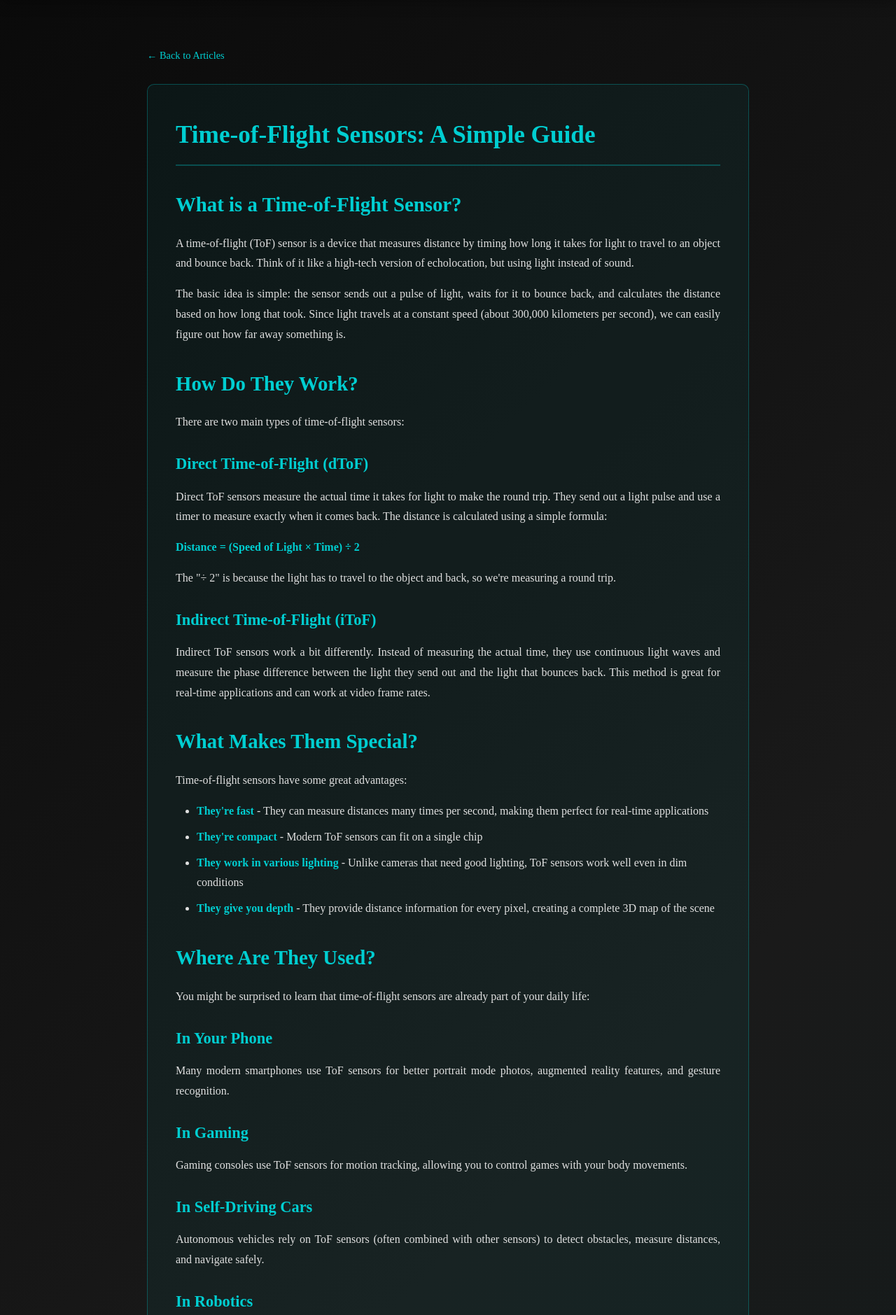
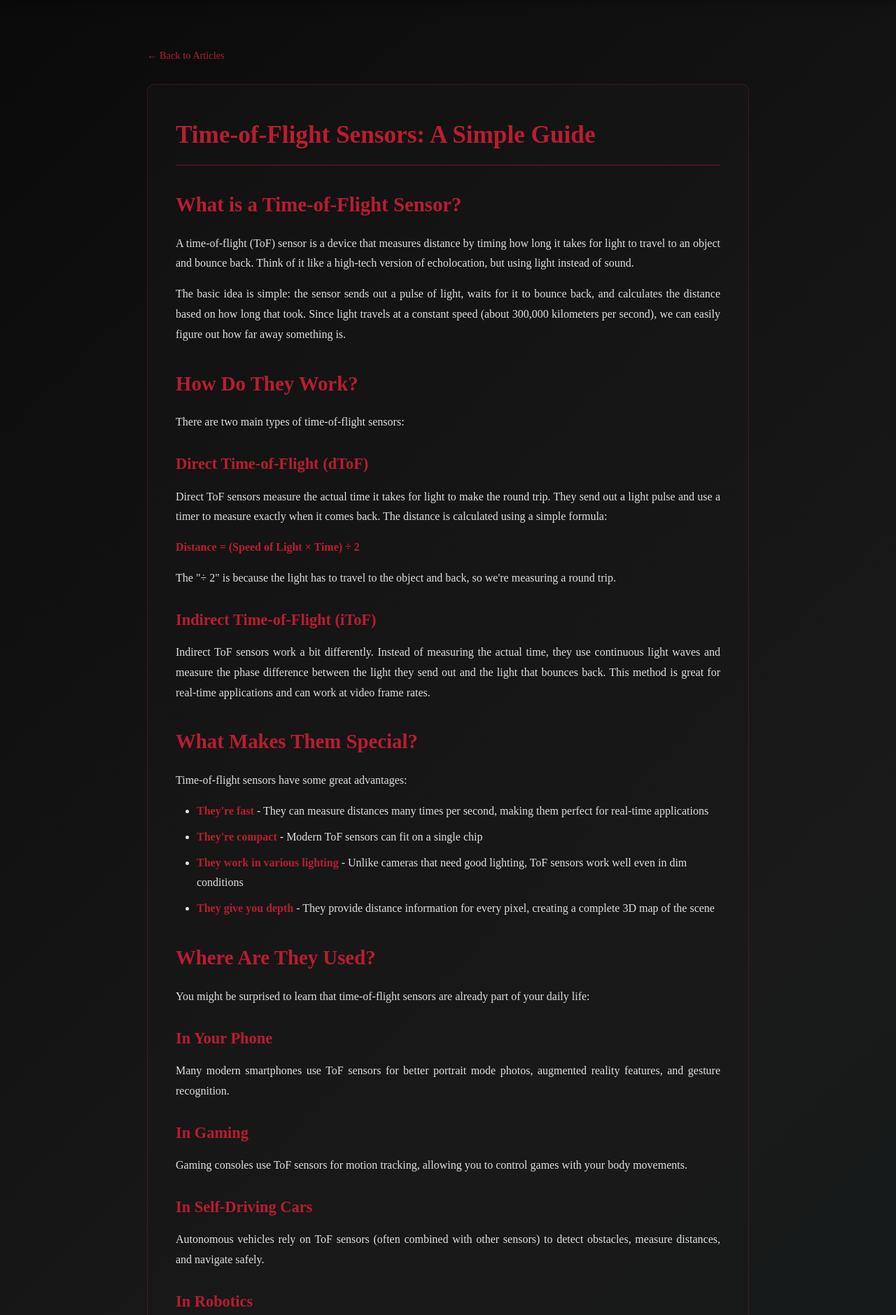
Before and after one commit to 2000pd3rvr/spad_for_vision_space, a Flask app: page /articles/time_of_flight_sensors in a window 1280 px wide. Shown: the part 70-1949 px from the top of the page at 70% size. Run offline with Flask 3, Linux system fonts and the light colour scheme; data comes from the database, SQL or seed files in the repository; data that the repository does not hold is empty; some libraries are stand-ins or nearby versions.

Commit message:
Update article templates to match app color scheme (gray and red)

```diff
--- a/templates/article_detail.html
+++ b/templates/article_detail.html
@@ -5,19 +5,19 @@
 {% block content %}
 <div class="container" style="max-width: 900px; margin: 40px auto; padding: 20px;">
     <div style="margin-bottom: 30px;">
-        <a href="/articles" style="color: #00CED1; text-decoration: none; font-size: 0.9em;">
+        <a href="/articles" style="color: #B91D30; text-decoration: none; font-size: 0.9em;">
             ← Back to Articles
         </a>
     </div>
 
-    <article style="background: rgba(0, 206, 209, 0.05); border: 1px solid rgba(0, 206, 209, 0.3); border-radius: 10px; padding: 40px; line-height: 1.8;">
+    <article style="background: rgba(26, 26, 26, 0.4); border: 1px solid rgba(185, 29, 48, 0.3); border-radius: 10px; padding: 40px; line-height: 1.8;">
         <div class="article-content" style="color: #e0e0e0;">
             {{ content|safe }}
         </div>
     </article>
 
     <div style="margin-top: 30px; text-align: center;">
-        <a href="/articles" style="color: #00CED1; text-decoration: none; font-size: 0.9em;">
+        <a href="/articles" style="color: #B91D30; text-decoration: none; font-size: 0.9em;">
             ← Back to Articles
         </a>
     </div>
@@ -25,22 +25,22 @@
 
 <style>
 .article-content h1 {
-    color: #00CED1;
+    color: #B91D30;
     font-size: 2.2em;
     margin-bottom: 20px;
-    border-bottom: 2px solid rgba(0, 206, 209, 0.3);
+    border-bottom: 2px solid rgba(185, 29, 48, 0.3);
     padding-bottom: 10px;
 }
 
 .article-content h2 {
-    color: #00CED1;
+    color: #B91D30;
     font-size: 1.8em;
     margin-top: 30px;
     margin-bottom: 15px;
 }
 
 .article-content h3 {
-    color: #00CED1;
+    color: #B91D30;
     font-size: 1.4em;
     margin-top: 25px;
     margin-bottom: 12px;
@@ -49,6 +49,7 @@
 .article-content p {
     margin-bottom: 15px;
     text-align: justify;
+    color: #e0e0e0;
 }
 
 .article-content ul, .article-content ol {
@@ -58,14 +59,15 @@
 
 .article-content li {
     margin-bottom: 8px;
+    color: #e0e0e0;
 }
 
 .article-content code {
-    background: rgba(0, 206, 209, 0.2);
+    background: rgba(185, 29, 48, 0.2);
     padding: 2px 6px;
     border-radius: 3px;
     font-family: 'Courier New', monospace;
-    color: #00CED1;
+    color: #B91D30;
 }
 
 .article-content pre {
@@ -73,11 +75,11 @@
     padding: 15px;
     border-radius: 5px;
     overflow-x: auto;
-    border-left: 3px solid #00CED1;
+    border-left: 3px solid #B91D30;
 }
 
 .article-content blockquote {
-    border-left: 4px solid #00CED1;
+    border-left: 4px solid #B91D30;
     padding-left: 20px;
     margin-left: 0;
     color: #b0b0b0;
@@ -85,16 +87,16 @@
 }
 
 .article-content strong {
-    color: #00CED1;
+    color: #B91D30;
 }
 
 .article-content a {
-    color: #00CED1;
+    color: #B91D30;
     text-decoration: underline;
 }
 
 .article-content a:hover {
-    color: #00FFFF;
+    color: #d03040;
 }
 </style>
 {% endblock %}
```
Also changed, not shown: templates/articles.html (+7 -7 lines).
